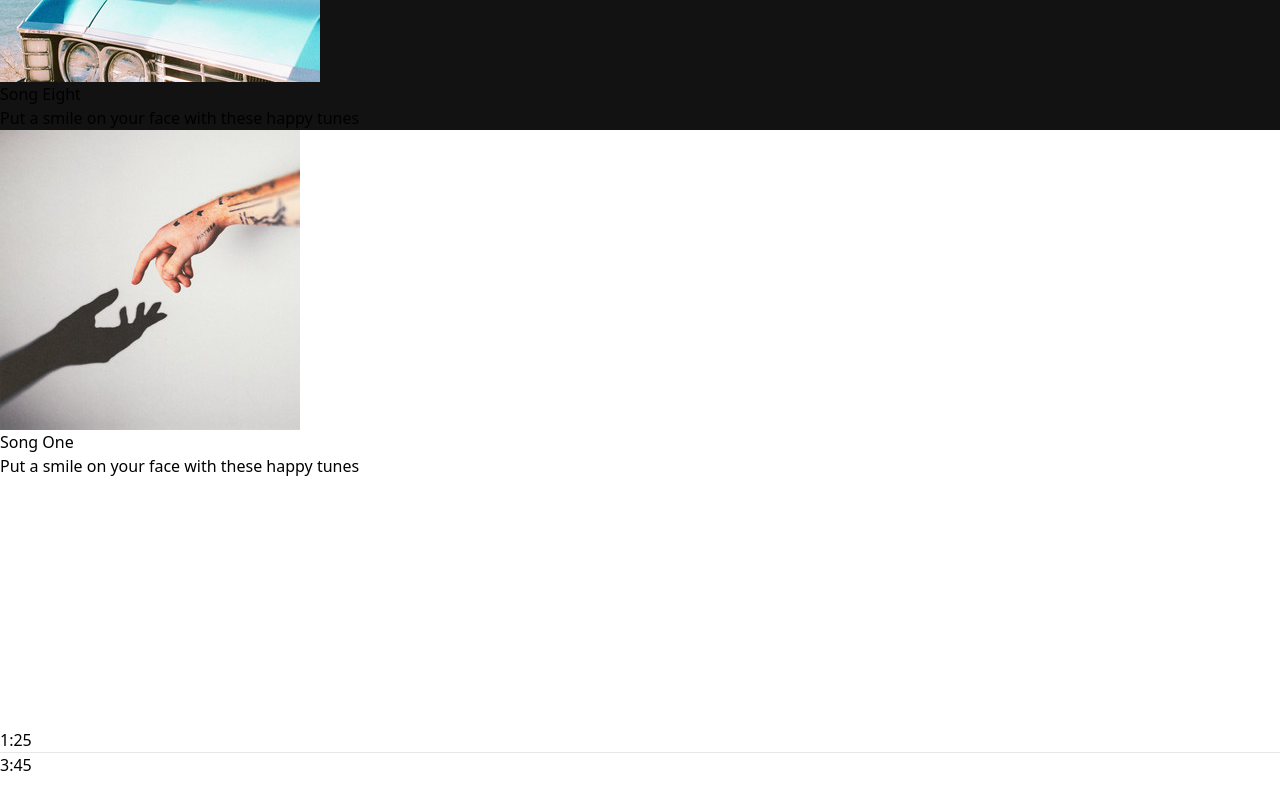
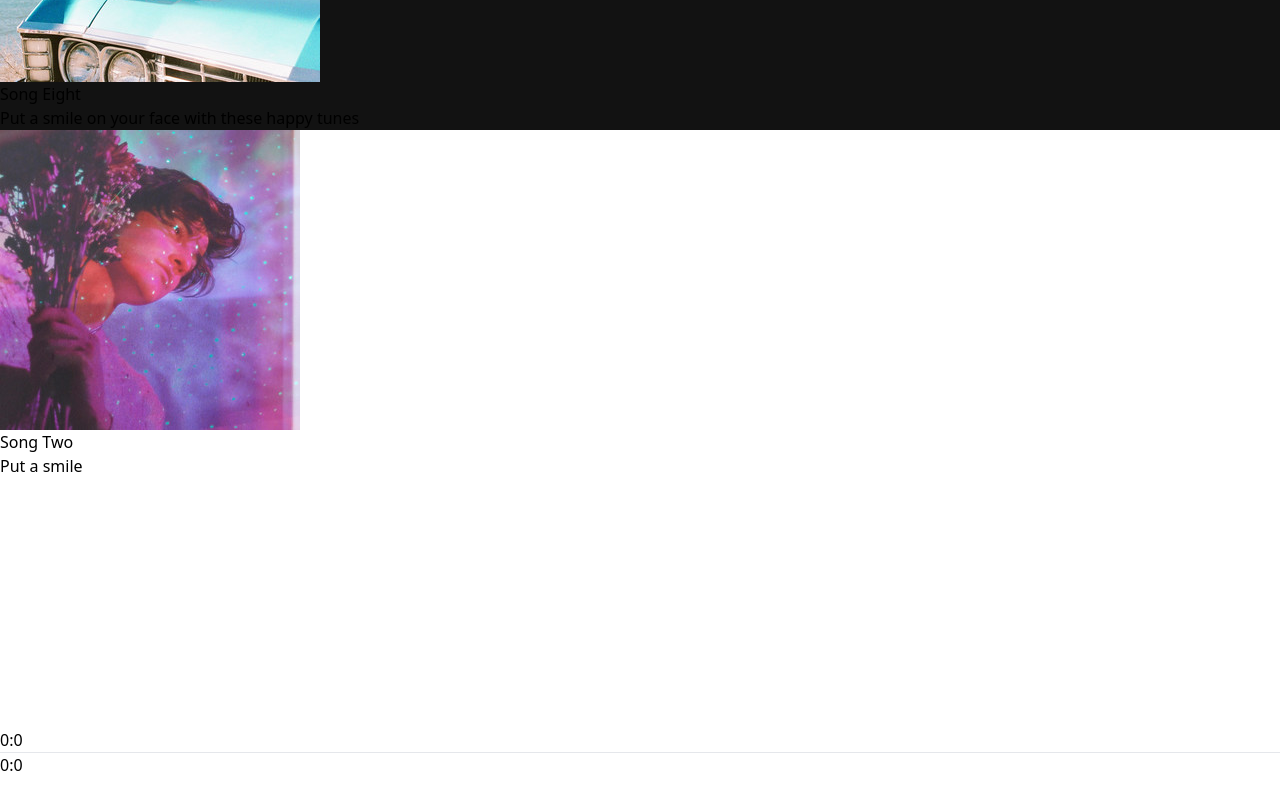
Before and after one commit to Christiannguyen1/Music-Project, a React (Vite) app in the folder Music-Project/: page / in a window 1280 px wide. Shown: the part 5540-6350 px from the top of the page. Built offline with nearby package versions, Linux system fonts and the light colour scheme.

Commit message:
Music Player functionality

```diff
--- a/Music-Project/src/App.jsx
+++ b/Music-Project/src/App.jsx
@@ -2,8 +2,13 @@
 import Sidebar from './components/Sidebar'
 import Player from './components/Player'
 import Display from './components/Display'
+import { useContext } from 'react'
+import { PlayerContext } from './context/PlayerContext'
 
 const App = () => {
+
+  const {audioRef, track} = useContext(PlayerContext);
+
   return (
     <div className='h-screen bg-black'>
       <div className='h-[90%] flex'>
@@ -11,6 +16,7 @@
         <Display/>
       </div>
       <Player/>
+      <audio ref={audioRef} src={track.file} preload='auto'></audio>
     </div>
   )
 }
--- a/Music-Project/src/components/Player.jsx
+++ b/Music-Project/src/components/Player.jsx
@@ -1,31 +1,39 @@
-import React from "react"
-import { songsData } from "../assets/assets"
+import React, { useContext } from "react"
 import { assets } from "../assets/assets"
+import { PlayerContext } from "../context/PlayerContext"
 
 const Player = () => {
+
+    const {track, seekBar, seekBg, playStatus, play, pause, time} = useContext(PlayerContext);
+
     return (
         <div className='h-[10%] bg-black flex justify-between items-center text-white px-4'>
             <div className='hidden lg:flex items-center gap-4'>
-                <img className='w-12' src={songsData[0].image} alt=''/>
+                <img className='w-12' src={track.image} alt=''/>
                 <div>
-                    <p>{songsData[0].name}</p>
-                    <p>{songsData[0].desc}</p>
+                    <p>{track.name}</p>
+                    <p>{track.desc.slice(0, 12)}</p>
                 </div>
             </div>
             <div className='flex flex-col items-center gap-1 m-auto'>
                 <div className='flex gap-4'>
                     <img className='w-4 cursor-pointer' src={assets.shuffle_icon} alt=''/>
                     <img className='w-4 cursor-pointer' src={assets.prev_icon} alt=''/>
-                    <img className='w-6 cursor-pointer' src={assets.play_icon} alt=''/>
+
+                    {playStatus ? <img onClick={pause} className='w-6 cursor-pointer' src={assets.pause_icon} alt=''/> :
+                    <img onClick={play} className='w-6 cursor-pointer' src={assets.play_icon} alt=''/>
+                    }
+
+
                     <img className='w-4 cursor-pointer' src={assets.next_icon} alt=''/>
                     <img className='w-4 cursor-pointer' src={assets.loop_icon} alt=''/>
                 </div>
                 <div className='flex items-center gap-5'>
-                    <p>1:25</p>
-                    <div className='w-[60vw] max-w-[500px] bg-gray-300 rounded-full cursor-pointer'>
-                        <hr className='h-1 border-none w-10 bg-green-800 rounded-full'/>
+                    <p>{time.currentTime.minute}:{time.currentTime.second}</p>
+                    <div ref={seekBg} className='w-[60vw] max-w-[500px] bg-gray-300 rounded-full cursor-pointer'>
+                        <hr ref={seekBar} className='h-1 border-none w-10 bg-green-800 rounded-full'/>
                     </div>
-                    <p>3:45</p>
+                    <p>{time.totalTime.minute}:{time.totalTime.second}</p>
                 </div>
             </div>
             <div className='hidden lg:flex items-center gap-2 opacity-75'>
--- /dev/null
+++ b/Music-Project/src/context/PlayerContext.jsx
@@ -0,0 +1,76 @@
+import { createContext } from "react"
+import { useRef } from "react"
+import { useState } from "react"
+import { songsData } from "../assets/assets";
+import { useEffect } from "react";
+
+
+export const PlayerContext = createContext();
+
+const PlayerContextProvider = (props) => {
+
+    const audioRef = useRef();
+    const seekBar = useRef();
+    const seekBg = useRef();
+
+    const [track, setTrack] = useState(songsData[1]);
+    const [playerStatus, setPlayerStatus] = useState(false);
+    const [time, setTime] = useState({
+        currentTime: {
+            second: 0,
+            minute: 0
+        },
+        totalTime: {
+            second: 0,
+            minute: 0
+        }
+    })
+
+    const play = () => {
+        audioRef.current.play();
+        setPlayerStatus(true);
+    }
+
+    const pause = () => {
+        audioRef.current.pause();
+        setPlayerStatus(false);
+    }
+
+    useEffect(() => {
+        setTimeout(() => {
+            audioRef.current.ontimeupdate = () => {
+                setTime({
+                    currentTime: {
+                        second: Math.floor(audioRef.current.currentTime % 60),
+                        minute: Math.floor(audioRef.current.currentTime / 60)
+                    },
+                    totalTime: {
+                        second: Math.floor(audioRef.current.duration % 60),
+                        minute: Math.floor(audioRef.current.duration / 60)
+                    }
+                })
+            }
+        }, 1000)
+    },[audioRef])
+
+    const contextValue = {
+        audioRef,
+        seekBar,
+        seekBg,
+        track,
+        setTrack,
+        playerStatus, setPlayerStatus,
+        time, setTime,
+        play,
+        pause
+    }
+
+    return (
+        <PlayerContext.Provider value={contextValue}>
+            {props.children}
+        </PlayerContext.Provider>
+    )
+
+}
+
+export default PlayerContextProvider;
--- a/Music-Project/src/main.jsx
+++ b/Music-Project/src/main.jsx
@@ -3,11 +3,14 @@
 import './index.css'
 import App from './App.jsx'
 import { BrowserRouter } from 'react-router-dom'
+import PlayerContextProvider from './context/PlayerContext.jsx'
 
 createRoot(document.getElementById('root')).render(
   <StrictMode>
     <BrowserRouter>
-      <App />
+      <PlayerContextProvider>
+        <App />
+      </PlayerContextProvider>
     </BrowserRouter>
   </StrictMode>,
 )
```
